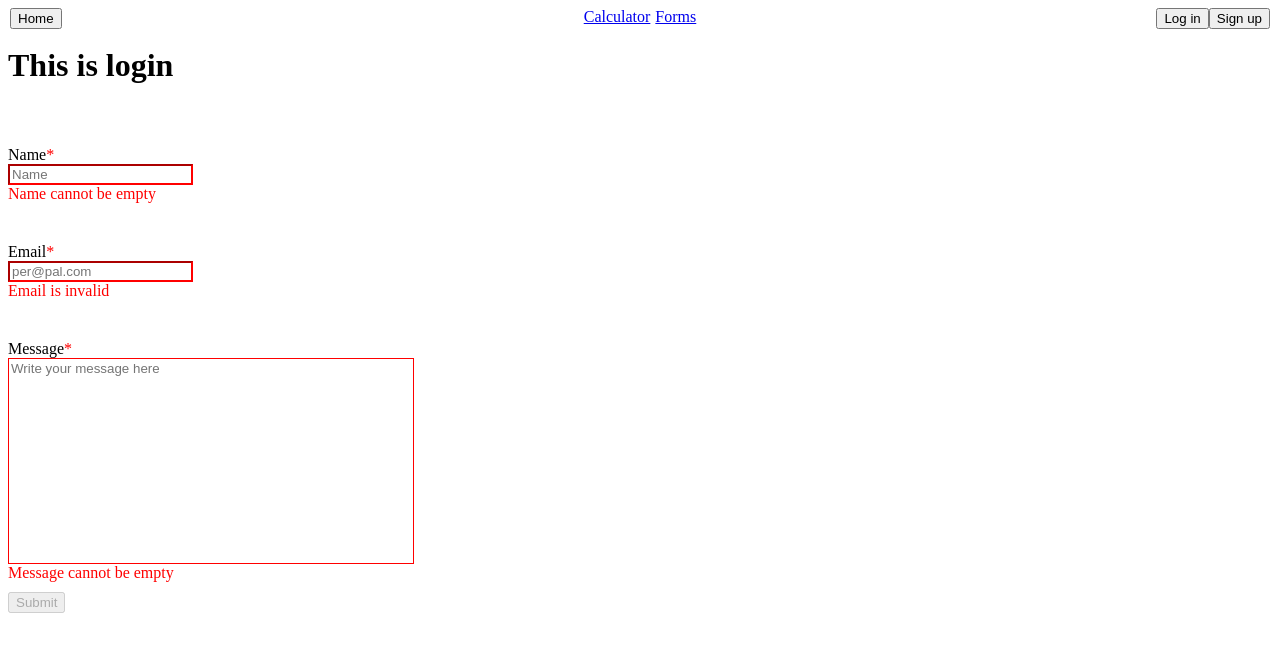
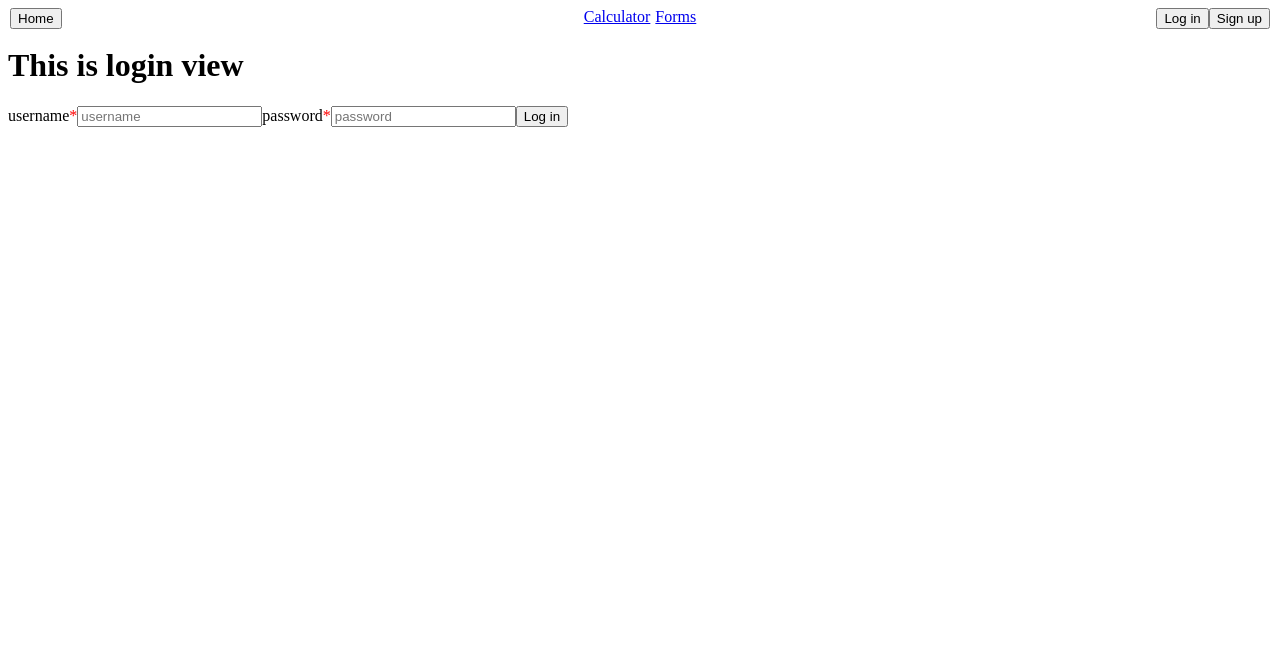
Before and after one commit to haruixu/idatt2105, a Vue app in the folder øving5b/frontend/: page /login in a window 1280 px wide. Shown: the top 652 px of the page. Built offline with nearby package versions, Linux system fonts and the light colour scheme.

Commit message:
Created component and view for login + added axios post for login

```diff
--- a/øving5b/frontend/src/components/LoginForm.vue
+++ b/øving5b/frontend/src/components/LoginForm.vue
@@ -1,5 +1,39 @@
 <template>
-  <h1>fag</h1>
+  <form @submit.prevent="login">
+
+    <Field
+      id="username-field"
+      label="username"
+      required
+    >
+      <Input
+        v-model=loginForm.username
+        type="text"
+        placeholder="username"
+      />
+    </Field>
+
+    <Field
+      id="password-field"
+      label="password"
+      required
+    >
+      <Input
+        v-model="loginForm.password"
+        type="password"
+        placeholder="password"
+      />
+    </Field>
+
+    <ErrorMessage
+      v-if="props.invalidCredentials">
+      Invalid credentials biatch
+    </ErrorMessage>
+    <button @click="login">
+      Log in
+    </button>
+
+  </form>
 </template>
 
 <style scoped>
@@ -8,5 +42,25 @@
 
 <script setup lang="ts">
 
+import { ref, defineEmits, defineProps} from 'vue'
+import Field from '@/components/Field.vue'
+import Input from '@/components/Input.vue'
+import ErrorMessage from '@/components/ErrorMessage.vue'
+
+const loginForm = ref({
+  username: "",
+  password: "",
+});
+
+const emit = defineEmits(['login']);
+
+const props = defineProps({
+  invalidCredentials: Boolean
+  });
+
+function login() {
+  emit('login', loginForm)
+}
+
 
 </script>
--- a/øving5b/frontend/src/utils/httputils.js
+++ b/øving5b/frontend/src/utils/httputils.js
@@ -19,7 +19,26 @@ export const calculationRequest = (calculation) => {
         },
         headers: {
             "Content-type": "application/json",
+            // TODO: "Bearer token: "token"
         },
     };
     return axios.get(baseurl + "/calculate", config)
 }
+
+export const loginRequest = (loginForm) => {
+    const config = {
+        headers: {
+            "Content-type": "application/json",
+            // TODO: "Bearer token: "token"
+        },
+    };
+    return axios.post(baseurl + "/login", loginForm, config)
+}
+export const signupRequest = (signupForm) => {
+    const config = {
+        headers: {
+            "Content-type": "application/json",
+        },
+    };
+    return axios.post(baseurl + "/signup", signupForm, config)
+}
--- a/øving5b/frontend/src/views/LoginView.vue
+++ b/øving5b/frontend/src/views/LoginView.vue
@@ -1,13 +1,32 @@
 <template>
   <h1>
-    This is login
+    This is login view
   </h1>
-  <SimpleForm></SimpleForm>
+  <LoginForm
+    :invalid-credentials="isFailedLogin"
+    @login="login"
+  ></LoginForm>
 </template>
 
 <style scoped>
 </style>
 
 <script setup lang="ts">
-import SimpleForm from '@/components/SimpleForm.vue'
+import LoginForm from '@/components/LoginForm.vue'
+import { ref } from 'vue'
+import { loginRequest } from '@/utils/httputils'
+import { isLoginSuccessful } from '@/utils/loginutils'
+import router from '@/router'
+
+const isFailedLogin = ref(false)
+async function login(loginForm) {
+
+  let response = await loginRequest(loginForm)
+  if (isLoginSuccessful(response)) {
+    router.push("/calculator")
+  }
+  else {
+    isFailedLogin.value = true;
+  }
+}
 </script>
```
